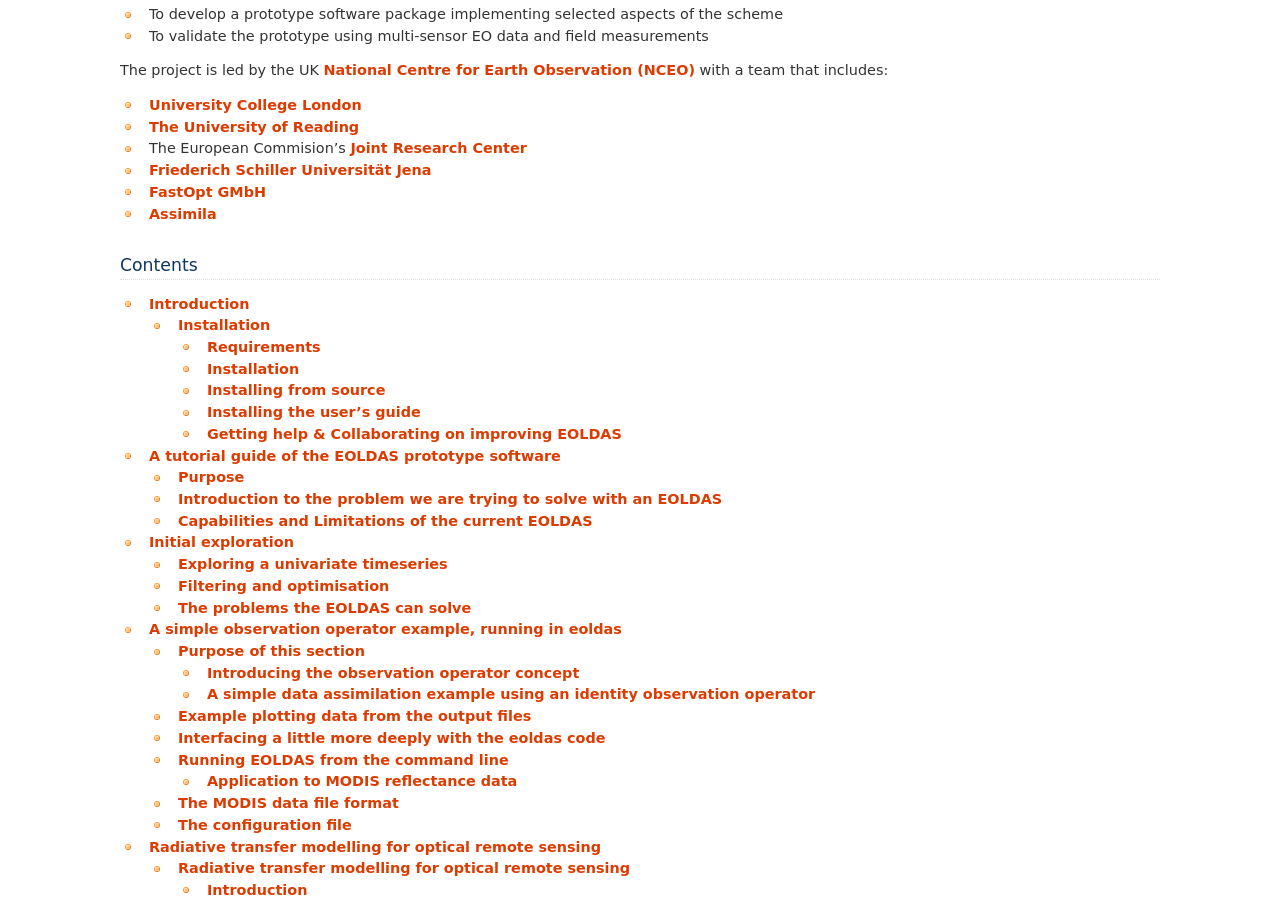
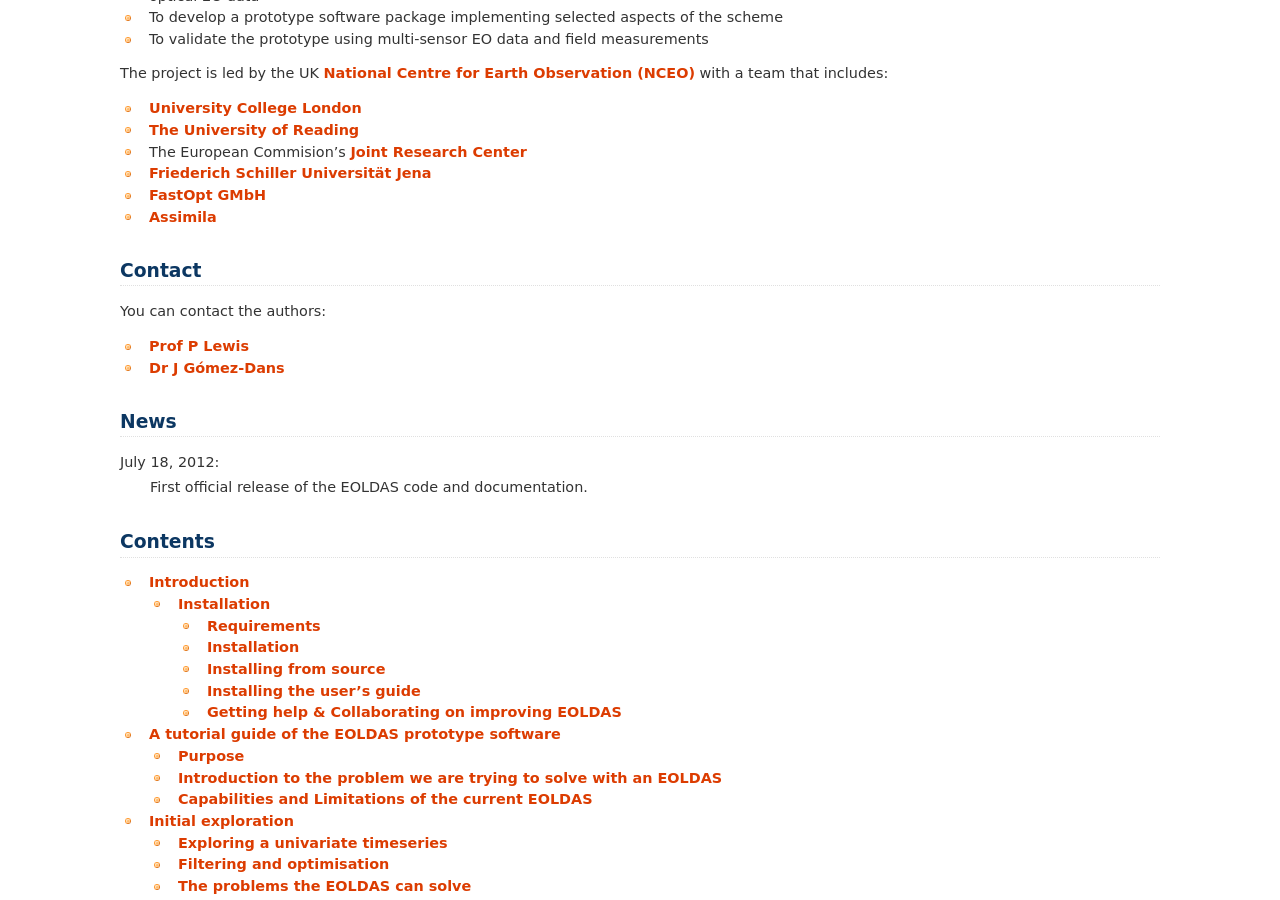
Before and after one commit to jgomezdans/eoldas_release, a Sphinx documentation site: the page built from doc/index.rst, in a window 1280 px wide and 900 px high, scrolled down 437 px. Built offline with Sphinx 7.4.7, drawn with Linux system fonts in a browser that asks for light colours; the version number could not be read and is left out.

Commit message:
Added news section and contact

```diff
--- a/doc/index.rst
+++ b/doc/index.rst
@@ -11,7 +11,7 @@
 
 
 Introduction
-"""""""""""""""""""""
+=============================================
 
 The `EOLDAS project <http://www.eoldas.info/>`_ is funded by ESA as part of the `Support to Science Element (STSE) <http://due.esrin.esa.int/stse/>`_
 of the Earth observation Envelope Programme.
@@ -31,10 +31,24 @@
 * `FastOpt GMbH <http://www.geoinf.uni-jena.de/4871.0.html>`_
 * `Assimila <http://www.assimila.eu/>`_
 
+Contact
+=============================================
+
+You can contact the authors:
+
+* `Prof P Lewis <mailto:p.lewis@ucl.ac.uk>`_
+* `Dr J Gómez-Dans <mailto:j.gomez-dans@ucl.ac.uk>`_
+
+
+News
+=============================================
+
+July 18, 2012:
+    First official release of the EOLDAS code and documentation.
 
 
 Contents
-"""""""""""""
+=============================================
 
 .. toctree::
    :maxdepth: 3
```
